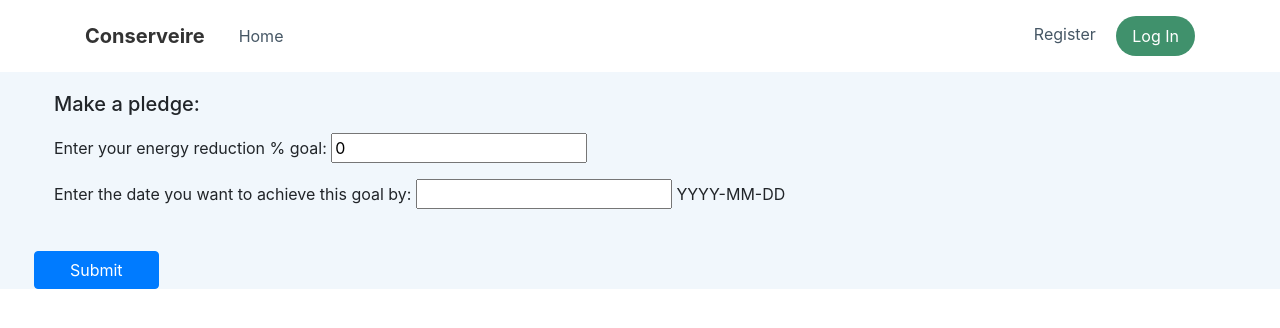
After one commit to CONORWEAVER/Conserveire, a Django app: page /webapp/pledge/ in a window 1280 px wide. The commit adds this page. Shown: the top 328 px of the page. Run offline with Django 3.2, Linux system fonts and the light colour scheme; some libraries are stand-ins or nearby versions.

Commit message:
Final Commit

```diff
--- a/LearningProject/forms.py
+++ b/LearningProject/forms.py
@@ -1,8 +1,8 @@
 from django import forms
-from django.forms import ModelForm
+from django.forms import ModelForm, DateInput
 from django.contrib.auth.models import User
 from django.contrib.auth.forms import UserCreationForm, UserChangeForm
-from LearningProject.models import Usage, UserProfile
+from LearningProject.models import Usage, UserProfile, energyPledge
 
 
 class RegistrationForm(UserCreationForm):
@@ -49,3 +49,13 @@ class UsageForm(ModelForm):
                   'Jul', 'Aug', 'Sep', 'Oct', 'Nov', 'Dec', 'county',
                   'cost', 'standing_charge', 'oil', 'oil_frequency', 'gas', 'electricity',
                   'elec_cost', 'gas_cost', 'oil_cost', 'Apr_elec', 'Apr_oil', 'Apr_gas']
+
+class pledgeForm(ModelForm):
+    class Meta:
+        model = energyPledge
+        fields = [
+            'goal', 'end_date'
+        ]
+        # widgets = {
+        #     'end_date': DateInput(attrs={'type': 'date'})
+        # }
--- a/LearningProject/models.py
+++ b/LearningProject/models.py
@@ -77,4 +77,4 @@ class Usage(models.Model):
 class energyPledge(models.Model):
     user = models.ForeignKey(User, unique=True, on_delete=models.CASCADE)
     goal = models.IntegerField(default=0, blank=True)
-    end_date = models.DateField()
+    end_date = models.DateField(blank=True)
--- a/LearningProject/urls.py
+++ b/LearningProject/urls.py
@@ -16,6 +16,8 @@ urlpatterns = [
     url(r'^register/$', views.register, name='register'),
     url(r'^feedback/$', views.view_feedback, name='webapp/feedback.html'),
     url(r'^monthly_use_form/$', views.monthly_use, name='webapp/monthly_use_form.html'),
+    url(r'^pledge/$', views.energy_pledge, name='webapp/pledge.html'),
+    url(r'^social/$', views.social, name='webapp/social.html'),
     url(r'^comparative_feedback/$', views.comparative_feedback, name='webapp/comparative_feedback.html'),
     url(r"^badges/", include("pinax.badges.urls", namespace="pinax_badges")),
     url(r'^group_feedback/$', views.group_feedback, name='webapp/group_feedback.html'),
--- a/LearningProject/views.py
+++ b/LearningProject/views.py
@@ -1,7 +1,7 @@
 from django.shortcuts import render, HttpResponse
 from django.shortcuts import redirect
-from LearningProject.forms import RegistrationForm, UsageForm, EditProfileForm
-from LearningProject.models import Usage
+from LearningProject.forms import RegistrationForm, UsageForm, EditProfileForm, pledgeForm
+from LearningProject.models import Usage, energyPledge
 from django.contrib.auth.decorators import login_required
 from datetime import datetime, timedelta
 from django.core.exceptions import ObjectDoesNotExist
@@ -36,7 +36,8 @@ def register(request):
 def view_profile(request):
     try:
         usagedata = Usage.objects.get(user=request.user)
-        args = {'user': request.user, 'usagedata': usagedata}
+        pledge_goal = energyPledge.objects.get(user=request.user)
+        args = {'user': request.user, 'usagedata': usagedata, 'pledge_goal': pledge_goal}
         return render(request, "webapp/profile.html", args)
     except:
         args = {'user': request.user}
@@ -580,18 +581,37 @@ def profile_list(request):
 
 @login_required
 def view_user_profile(request, username):
+
     usageUserdata = User.objects.filter(username=username).only('id')
     for n in usageUserdata:
         usageUser = n.id
+
     usagedata = Usage.objects.filter(user_id=usageUser)
     user_profile = User.objects.get(username=username)
     already_following = False
     # if username in Follow.objects.following(request.user):
     #     already_following = True
-
-    args = {'user_profile': user_profile, 'usageUser': usageUser, 'usagedata': usagedata,
+    pledge_data = energyPledge.objects.filter(user_id=usageUser)
+    pledge_data = True
+    args = {'user_profile': user_profile, 'usageUser': usageUser, 'usagedata': usagedata, 'pledge_date': pledge_data,
             'already_following': already_following}
     return render(request, 'webapp/viewprofile.html', args)
+
+
+    # try:
+    #     pledge_data = energyPledge.objects.filter(user_id=usageUser)
+    #     pledge_data = True
+    #     args = {'user_profile': user_profile, 'usageUser': usageUser, 'usagedata': usagedata, 'pledge_date':pledge_data,
+    #             'already_following': already_following}
+    #     return render(request, 'webapp/viewprofile.html', args)
+    # except:
+    #     pledge_data = False
+    #     args = {'user_profile': user_profile, 'usageUser': usageUser, 'usagedata': usagedata,
+    #             'already_following': already_following}
+    #     return render(request, 'webapp/viewprofile.html', args)
+
+
+
 
 
 @login_required
@@ -625,5 +645,25 @@ def reject_friend(request):
     friend_request.reject()
     return HttpResponse('You declined the friend invitation.')
 
-# def energy_pledge(request):
-#
+def energy_pledge(request):
+    user = request.user
+
+    if request.method == 'POST':
+        form = pledgeForm(request.POST)
+        if form.is_valid():
+            pledge = form.save(commit=False)
+            pledge.user = user
+            form.save()
+            return redirect('/webapp/profile/')
+    else:
+        form = pledgeForm()
+        args = {'form': form}
+        return render(request, 'webapp/pledge.html', args)
+
+def social(request):
+    users = User.objects.all()
+    args ={'users':users}
+    return render(request, 'webapp/social.html', args)
+
+    # < a
+    # href = "/webapp/profile/{{ c.user }}" > {{c.user}} < / a >
--- a/templates/base.html
+++ b/templates/base.html
@@ -47,13 +47,17 @@
                 <ul class="navbar-nav mr-auto">
                     <li class="nav-item"><a class="nav-link" href="/webapp">Home</a></li>
                     <li class="nav-item"><a class="nav-link" href="/webapp/profile">Profile</a></li>
+                    <li class="nav-item"><a class="nav-link" href="/webapp/social">Social</a></li>
+
 
                     <li class="nav-item dropdown"><a class="dropdown-toggle nav-link" aria-expanded="false" data-toggle="dropdown" href="#">Your Energy</a>
                         <div class="dropdown-menu">
                             <a class="dropdown-item" href="/webapp/monthly_use_form/">Submit Energy Use</a>
                             <a class="dropdown-item" href="/webapp/feedback/">Personal Monthly Feedback</a>
                             <a class="dropdown-item" href="/webapp/comparative_feedback">County Leaderboard & Comparison</a>
+                            <a class="dropdown-item" href="/webapp/pledge">Make an Energy Pledge</a>
                         </div>
+
 
                     <li class="nav-item dropdown"><a class="dropdown-toggle nav-link" aria-expanded="false" data-toggle="dropdown" href="#">County and Country Energy</a>
                         <div class="dropdown-menu">
@@ -61,6 +65,10 @@
                             <a class="dropdown-item" href='/webapp/group_feedback/'>See How Your County Compares</a>
                             <a class="dropdown-item" href='/webapp/group_feedback/'>County Leaderboard</a>
                         </div>
+
+
+
+
 
                 </ul><span class="navbar-text actions">
                 <a class="btn btn-light action-button" role="button" href="/webapp/logout">Log Out</a></span>
--- /dev/null
+++ b/templates/webapp/pledge.html
@@ -0,0 +1,19 @@
+{% extends 'base.html' %}
+
+{% block head %}
+    <title>Submit your monthly usage</title>
+{% endblock %}
+
+
+{% block body %}
+    <form method="post">
+    {% csrf_token %}
+    <section id="shadedsection" class="shadedsection" style="padding-left: 34px;">
+        <h5 style="color: rgb(33, 37, 41);padding: 20px;padding-bottom: 9px;">Make a pledge:</h5>
+        <p style="padding-left: 20px;">Enter your energy reduction % goal: {{ form.goal }}<br></p>
+        <p style="padding-left: 20px;">Enter the date you want to achieve this goal by: {{ form.end_date}} YYYY-MM-DD</p>
+        </p><button class="btn btn-primary" type="submit" style="width: 124.5px;margin-top: 26px;">Submit</button>
+    </section>
+
+    </form>
+{% endblock %}
--- a/templates/webapp/viewprofile.html
+++ b/templates/webapp/viewprofile.html
@@ -62,7 +62,7 @@
                                 </div>
                                 <div id="sidecard-body-1" class="sidecard-body" style="padding-top: 19px;padding-bottom: 8px;">
                                     <p style="font-size: 18px;background: rgba(64,145,108,0.38);border-radius: 33px;margin-right: 35px;margin-left: 35px;padding-right: 5px;padding-left: 5px;">
-                                        {{user_profile.username}} has pledged to reduce his energy consumption by 5% before June</p>
+                                        {{user_profile.username}} has pledged to reduce his energy consumption by {{ pledge_goal.goal }}before June</p>
                                 </div>
                                 <div id="sidecard-bottom-1">
                                     <p class="text-secondary" style="font-size: 16px;margin: 0;padding-top: 5px;">
```
Also changed, not shown: templates/webapp/profile.html (+3 -6 lines), templates/webapp/social.html (added, +43 -0 lines), LearningProject/migrations/0034_energypledge.py (added), LearningProject/migrations/0035_auto_20210430_0039.py (added).
